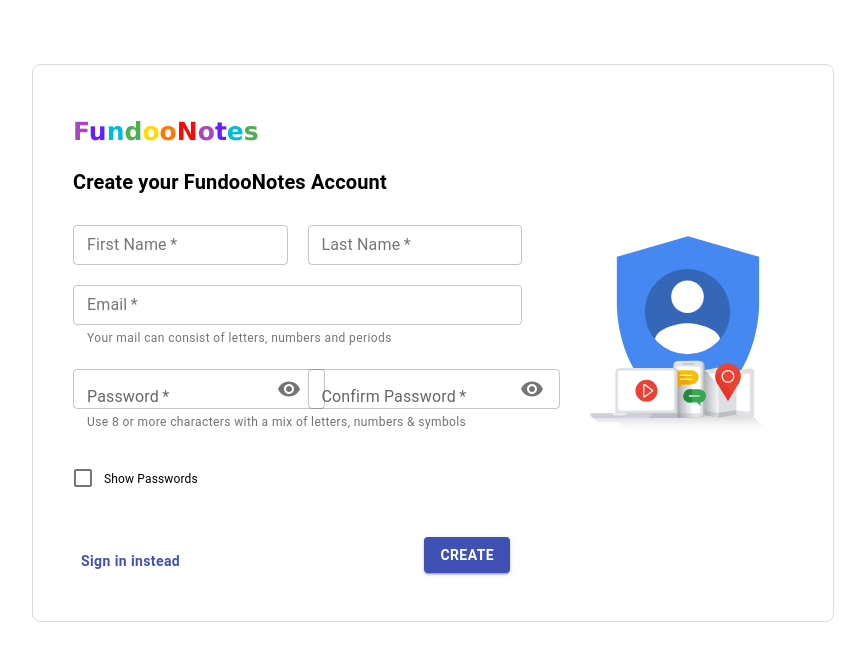
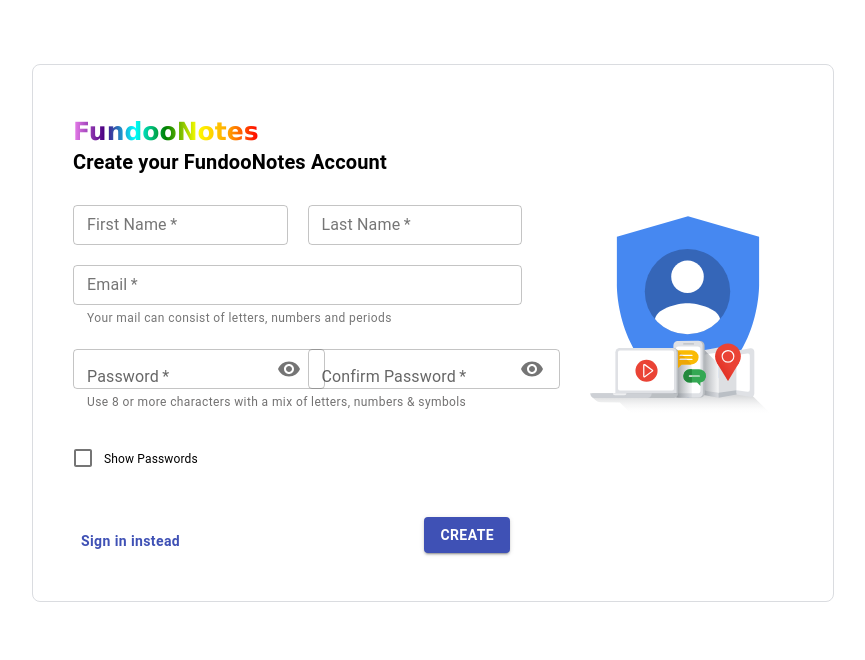
Before and after one commit to SanjanaGRao/FundooNotes-App-FE, a React (Create React App) app: page / in a window 1280 px wide. Shown: the top 660 px of the page, without its empty margins (208-1073 px from the left). Built offline with nearby package versions, Linux system fonts and the light colour scheme.

Commit message:
Refactored: The Rainbow heading and Validation

```diff
--- a/src/components/CreateAccount.jsx
+++ b/src/components/CreateAccount.jsx
@@ -45,11 +45,6 @@
   };
   const handleSubmit = (event) => {
     event.preventDefault();
-    setFirstNameNotValid(false);
-    setLastNameNotValid(false);
-    setEmailNotValid(false);
-    setPasswordNotValid(false);
-    setPasswordConfirmationNotValid(false);
     if (!nameValidation.test(firstName)) setFirstNameNotValid(true);
     if (!nameValidation.test(lastName)) setLastNameNotValid(true);
     if (!emailValidation.test(email)) setEmailNotValid(true);
@@ -74,7 +69,6 @@
   const handleMouseDownPassword = (event) => {
     event.preventDefault();
   };
-  const headerStyle = { margin: 0 };
   return (
     <div className="imgBox">
       <div className="outerBox">
@@ -82,19 +76,7 @@
         <div>
           <div>
             <Grid align="left" className="headingAndSubHeading">
-              <h1 class="rainbow" style={headerStyle}>
-                <span>F</span>
-                <span>u</span>
-                <span>n</span>
-                <span>d</span>
-                <span>o</span>
-                <span>o</span>
-                <span>N</span>
-                <span>o</span>
-                <span>t</span>
-                <span>e</span>
-                <span>s</span>
-              </h1>
+            <span className="mainLogo">FundooNotes</span>
               <br />
               <Typography variant="h6" gutterBottom>
                 <b>Create your FundooNotes Account</b>
@@ -119,7 +101,14 @@
                         helperText={
                           firstNameNotValid ? "Invalid First Name" : ""
                         }
-                        onChange={(event) => setFirstName(event.target.value)}
+                        onChange={(event) => {
+                          setFirstName(event.target.value);
+                          if(firstNameNotValid)
+                          {
+                            setFirstNameNotValid(false);
+                          }
+                        }
+                        }
                       />
                     </div>
                     <div className="lastName">
@@ -134,7 +123,14 @@
                         size="small"
                         error={lastNameNotValid}
                         helperText={lastNameNotValid ? "Invalid Last Name" : ""}
-                        onChange={(event) => setLastName(event.target.value)}
+                        onChange={(event) => {
+                          setLastName(event.target.value);
+                          if(lastNameNotValid)
+                          {
+                            setLastNameNotValid(false);
+                          }
+                        }
+                        }
                       />
                     </div>
                   </div>
@@ -158,7 +154,14 @@
                           ? "Invalid Email"
                           : "Your mail can consist of letters, numbers and periods"
                       }
-                      onChange={(event) => setEmail(event.target.value)}
+                      onChange={(event) => {
+                        setEmail(event.target.value);
+                        if(emailNotValid)
+                        {
+                          setEmailNotValid(false);
+                        }
+                      }
+                      }
                     />
                   </div>
                   <br />
@@ -182,7 +185,14 @@
                               ? "Invalid password"
                               : "Use 8 or more characters with a mix of letters, numbers & symbols"
                           }
-                          onChange={(event) => setPassword(event.target.value)}
+                          onChange={(event) => {
+                            setPassword(event.target.value);
+                            if(passwordNotValid)
+                            {
+                              setPasswordNotValid(false);
+                            }
+                          }
+                          }
                           endAdornment={
                             <InputAdornment position="start">
                               <IconButton
@@ -228,8 +238,13 @@
                               ? "Password does not match"
                               : ""
                           }
-                          onChange={(event) =>
-                            setPasswordConfirmation(event.target.value)
+                          onChange={(event) => {
+                            setPasswordConfirmation(event.target.value);
+                            if(passwordConfirmationNotValid)
+                            {
+                              setPasswordConfirmationNotValid(false);
+                            }
+                          }
                           }
                           endAdornment={
                             <InputAdornment position="end">
@@ -313,6 +328,7 @@
                     width={260}
                     height={244}
                     style={{ verticalAlign: "middle" }}
+                    alt= ""
                   />
                 </div>
               </div>
--- a/src/components/Login.jsx
+++ b/src/components/Login.jsx
@@ -45,7 +45,6 @@
   const handleMouseDownPassword = (event) => {
     event.preventDefault();
   };
-  const headerStyle = { margin: 0 };
   return (
     <div className="imgBoxForLogin">
       <div className="outerBox">
@@ -53,19 +52,7 @@
         <div>
           <div className="main" align="center">
             <Grid align="center" className="headingAndSubHeading">
-              <h1 class="rainbow" style={headerStyle}>
-                <span>F</span>
-                <span>u</span>
-                <span>n</span>
-                <span>d</span>
-                <span>o</span>
-                <span>o</span>
-                <span>N</span>
-                <span>o</span>
-                <span>t</span>
-                <span>e</span>
-                <span>s</span>
-              </h1>
+              <span className="mainLogoLogin">FundooNotes</span>
               <br />
               <Typography variant="h6" gutterBottom>
                 <b> Sign In</b>
@@ -154,7 +141,8 @@
                         & symbols
                       </span>
                     </div>
-                    <div>
+                    <br />
+                    <div className="passwordAndForgotPassword">
                       <div className="showPasswordLogin" align = "left">
                         <FormControlLabel
                           control={
@@ -172,12 +160,12 @@
                           }
                         />
                       </div>
-                      <br />
-                      <div className="forgotPassword" align="left">
+                      <div className="forgotPassword" align="right">
                         <Button
                           variant="text"
                           style={{ textTransform: "none" }}
                           color="primary"
+                          size="small"
                         >
                           Forgot Password?
                         </Button>
--- a/src/css/createAccountPage.css
+++ b/src/css/createAccountPage.css
@@ -53,43 +53,14 @@
   padding: 48px 40px 36px;
 }
 
-.rainbow {
+.mainLogo {
+  background: linear-gradient(to left, red, orange , yellow, green, cyan, indigo, violet);
+  -webkit-background-clip: text;
+  -webkit-text-fill-color: transparent;
   font-weight: bold;
   font-size: 25px;
   font-family: "Lucida Sans", "Lucida Sans Regular", "Lucida Grande",
     "Lucida Sans Unicode", Geneva, Verdana, sans-serif;
-  -webkit-background-clip: text;
-  -moz-background-clip: text;
-  background-clip: text;
-  color: transparent;
-}
-
-.rainbow span:nth-child(7n + 1) {
-  color: #ab47bc;
-}
-
-.rainbow span:nth-child(7n + 2) {
-  color: #651fff;
-}
-
-.rainbow span:nth-child(7n + 3) {
-  color: #00bcd4;
-}
-
-.rainbow span:nth-child(7n + 4) {
-  color: #4caf50;
-}
-
-.rainbow span:nth-child(7n + 5) {
-  color: #ffda07;
-}
-
-.rainbow span:nth-child(7n + 6) {
-  color: #ff7707;
-}
-
-.rainbow span:nth-child(7n + 7) {
-  color: #fa0a06;
 }
 
 .message {
--- a/src/css/loginPage.css
+++ b/src/css/loginPage.css
@@ -1,40 +1,11 @@
-.rainbow {
+.mainLogoLogin {
+  background: linear-gradient(to left, red, orange , yellow, green, cyan, indigo, violet);
+  -webkit-background-clip: text;
+  -webkit-text-fill-color: transparent;
   font-weight: bold;
   font-size: 25px;
   font-family: "Lucida Sans", "Lucida Sans Regular", "Lucida Grande",
     "Lucida Sans Unicode", Geneva, Verdana, sans-serif;
-  -webkit-background-clip: text;
-  -moz-background-clip: text;
-  background-clip: text;
-  color: transparent;
-}
-
-.rainbow span:nth-child(7n + 1) {
-  color: #ab47bc;
-}
-
-.rainbow span:nth-child(7n + 2) {
-  color: #651fff;
-}
-
-.rainbow span:nth-child(7n + 3) {
-  color: #00bcd4;
-}
-
-.rainbow span:nth-child(7n + 4) {
-  color: #4caf50;
-}
-
-.rainbow span:nth-child(7n + 5) {
-  color: #ffda07;
-}
-
-.rainbow span:nth-child(7n + 6) {
-  color: #ff7707;
-}
-
-.rainbow span:nth-child(7n + 7) {
-  color: #fa0a06;
 }
 
 .headingAndSubHeading {
@@ -58,14 +29,18 @@
   border: 1px solid #b2b2b4;
   transition: width 0.5s;
 }
+.passwordAndForgotPassword{
+  display: inline-block;
+  display: flex;
+}
 
 .forgotPassword {
   font-family: "Google Sans", Roboto, Arial, sans-serif;
-  font-size: 10px;
+  font-size: 7px;
   color: #1a73e8;
   margin-top: 0px;
-  margin-left: 0px;
-  margin-right: 20px;
+  margin-left: 105px;
+  margin-right: 0px;
   padding: 6px 0;
 }
 
```
